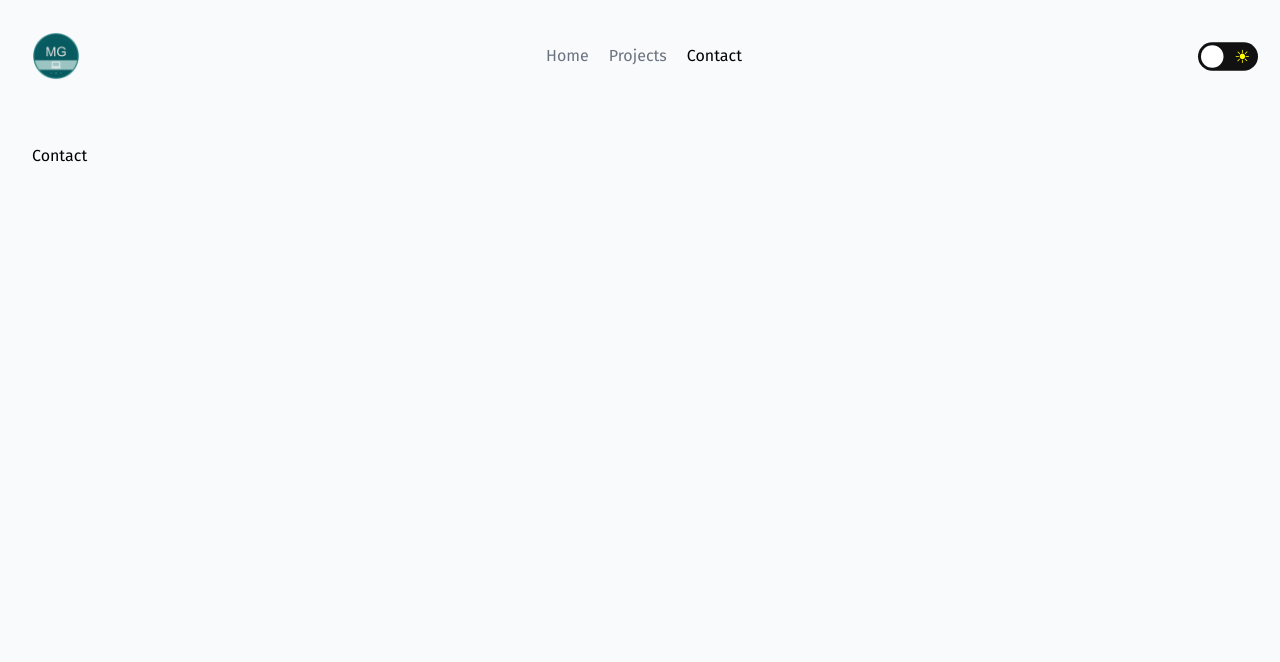
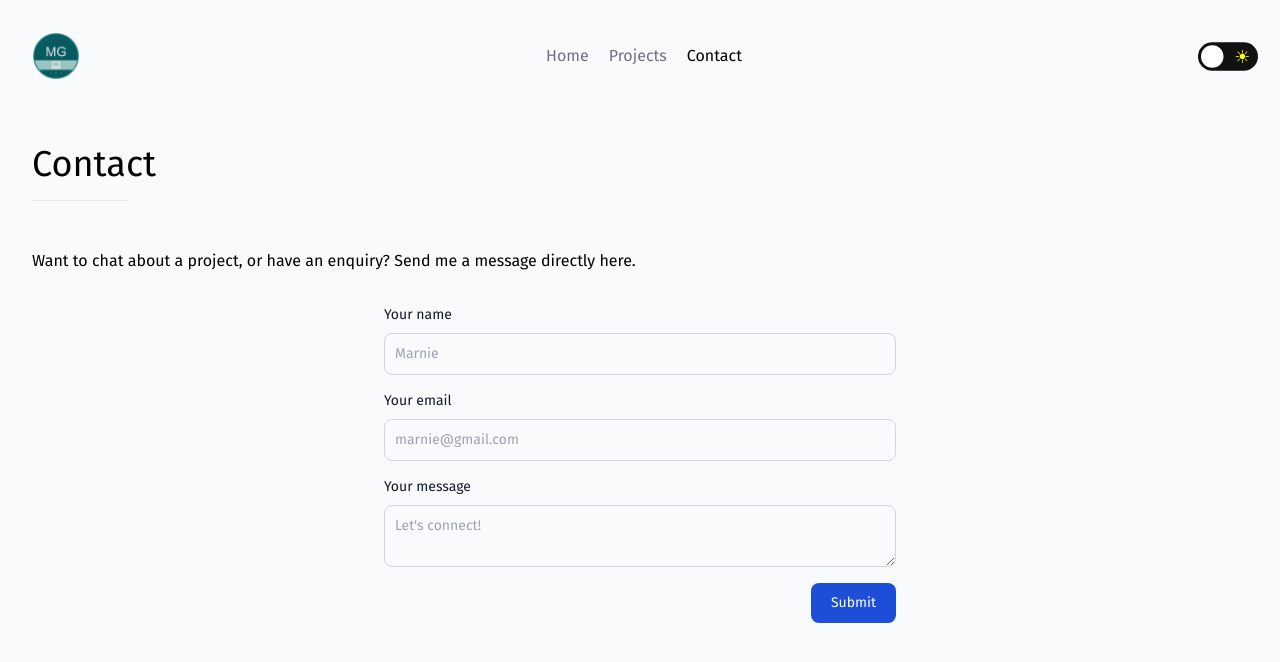
Before and after one commit to gouldie/gouldie.github.io, a Next.js app: page /contact in a window 1280 px wide. Shown: the top 662 px of the page. Built offline with nearby package versions, Linux system fonts and the light colour scheme.

Commit message:
contact form

```diff
--- a/components/Header.js
+++ b/components/Header.js
@@ -40,7 +40,7 @@ function NavItem({ href, label }) {
     <Link passHref href={href}>
       <a>
         <span
-          className={`py-1.5 px-2.5 rounded-lg hover:bg-gray-800 ${
+          className={`py-1.5 px-2.5 rounded-lg hover:bg-gray-200 dark:hover:bg-gray-700 ${
             !isSelected ? 'text-gray-500' : ''
           }`}
         >
@@ -59,8 +59,6 @@ NavItem.propTypes = {
 // https://codepen.io/PaulinaSurazynska/pen/bGVpBOb
 function ThemeToggle() {
   const { theme, setTheme } = useTheme()
-
-  console.log(theme)
 
   const toggleTheme = () => {
     if (theme === 'dark') {
--- a/pages/contact.js
+++ b/pages/contact.js
@@ -1,5 +1,138 @@
+import { useState } from 'react'
 import { Layout } from '@/components'
 
+const initialState = { name: '', email: '', message: '' }
+
 export default function Contact() {
-  return <Layout>Contact</Layout>
+  const [values, setValues] = useState({ ...initialState })
+  const [submitting, setSubmitting] = useState()
+  const [success, setSuccess] = useState(false)
+  const [error, setError] = useState()
+
+  const onChange = (field, value) => {
+    setError(null)
+    setSuccess(false)
+
+    setValues(currentValues => ({
+      ...currentValues,
+      [field]: value
+    }))
+  }
+
+  const onSubmit = async e => {
+    e.preventDefault()
+
+    const { name, email, message } = values
+
+    if (!name || !email || !message) {
+      setError('Please complete all fields')
+      return
+    }
+
+    setSubmitting(true)
+
+    const response = await fetch('https://formspree.io/f/xayveleo', {
+      method: 'POST',
+      headers: {
+        'Content-Type': 'application/json'
+      },
+      body: JSON.stringify(values)
+    })
+
+    setSubmitting(false)
+
+    response
+      .json()
+      .then(() => {
+        setSuccess(true)
+        setValues({ ...initialState })
+      })
+      .catch(() => {
+        setError('Failed to send message. Please try again')
+      })
+  }
+
+  return (
+    <Layout>
+      <h1 className='text-4xl mb-4'>Contact</h1>
+
+      <hr className='w-24 mb-12' />
+
+      <p className='mb-8'>
+        Want to chat about a project, or have an enquiry? Send me a message directly here.
+      </p>
+
+      <form className='max-w-lg mx-auto' onSubmit={onSubmit}>
+        <div className='mb-4'>
+          <label
+            htmlFor='name'
+            className='block mb-2 text-sm font-medium text-gray-900 dark:text-gray-300'
+          >
+            Your name
+          </label>
+          <input
+            type='text'
+            id='name'
+            className='bg-gray-50 border border-gray-300 text-gray-900 text-sm rounded-lg focus:ring-blue-500 focus:border-blue-500 block w-full p-2.5 dark:bg-gray-700 dark:border-gray-600 dark:placeholder-gray-400 dark:text-white dark:focus:ring-blue-500 dark:focus:border-blue-500'
+            placeholder='Marnie'
+            value={values.name}
+            onChange={e => onChange('name', e.target.value)}
+          />
+        </div>
+
+        <div className='mb-4'>
+          <label
+            htmlFor='email'
+            className='block mb-2 text-sm font-medium text-gray-900 dark:text-gray-300'
+          >
+            Your email
+          </label>
+          <input
+            type='email'
+            id='email'
+            className='bg-gray-50 border border-gray-300 text-gray-900 text-sm rounded-lg focus:ring-blue-500 focus:border-blue-500 block w-full p-2.5 dark:bg-gray-700 dark:border-gray-600 dark:placeholder-gray-400 dark:text-white dark:focus:ring-blue-500 dark:focus:border-blue-500'
+            placeholder='marnie@gmail.com'
+            value={values.email}
+            onChange={e => onChange('email', e.target.value)}
+          />
+        </div>
+
+        <div className='mb-4'>
+          <label
+            htmlFor='message'
+            className='block mb-2 text-sm font-medium text-gray-900 dark:text-gray-300'
+          >
+            Your message
+          </label>
+          <textarea
+            className='bg-gray-50 border border-gray-300 text-gray-900 text-sm rounded-lg focus:ring-blue-500 focus:border-blue-500 block w-full p-2.5 dark:bg-gray-700 dark:border-gray-600 dark:placeholder-gray-400 dark:text-white dark:focus:ring-blue-500 dark:focus:border-blue-500'
+            name='message'
+            type='text'
+            placeholder="Let's connect!"
+            value={values.message}
+            onChange={e => onChange('message', e.target.value)}
+          ></textarea>
+        </div>
+
+        {error ? (
+          <p className='text-red-500' role='alert'>
+            {error}
+          </p>
+        ) : success ? (
+          <p className='text-green-600' role='alert'>
+            Your message has been sent! 🎉
+          </p>
+        ) : null}
+
+        <div className='flex justify-end'>
+          <button
+            type='submit'
+            className='text-white bg-blue-700 hover:bg-blue-800 focus:ring-4 focus:ring-blue-300 font-medium rounded-lg text-sm w-full sm:w-auto px-5 py-2.5 text-center dark:bg-blue-600 dark:hover:bg-blue-700 dark:focus:ring-blue-800'
+          >
+            {submitting ? 'Submitting..' : 'Submit'}
+          </button>
+        </div>
+      </form>
+    </Layout>
+  )
 }
--- a/styles/global.css
+++ b/styles/global.css
@@ -5,7 +5,7 @@
 @tailwind utilities;
 
 #__next {
-  @apply bg-gray-50 dark:bg-gray-900 text-black dark:text-white;
+  @apply bg-lightbg dark:bg-darkbg text-black dark:text-white;
   min-height: 100vh;
   font-family: 'Fira Sans', sans-serif;
   transition: 0.2s linear;
--- a/tailwind.config.js
+++ b/tailwind.config.js
@@ -2,7 +2,12 @@ module.exports = {
   content: ['./components/**/*.js', './pages/**/*.js'],
   darkMode: 'class',
   theme: {
-    extend: {}
+    extend: {
+      colors: {
+        darkbg: '#252934',
+        lightbg: '#f9fafb'
+      }
+    }
   },
   plugins: []
 }
```
